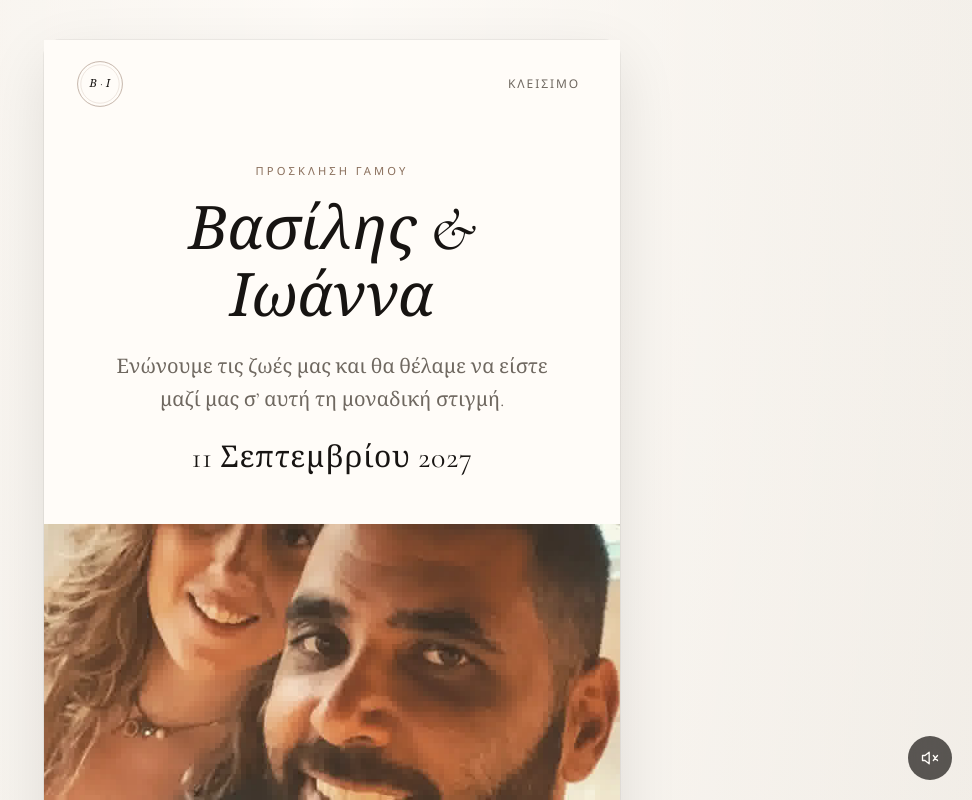
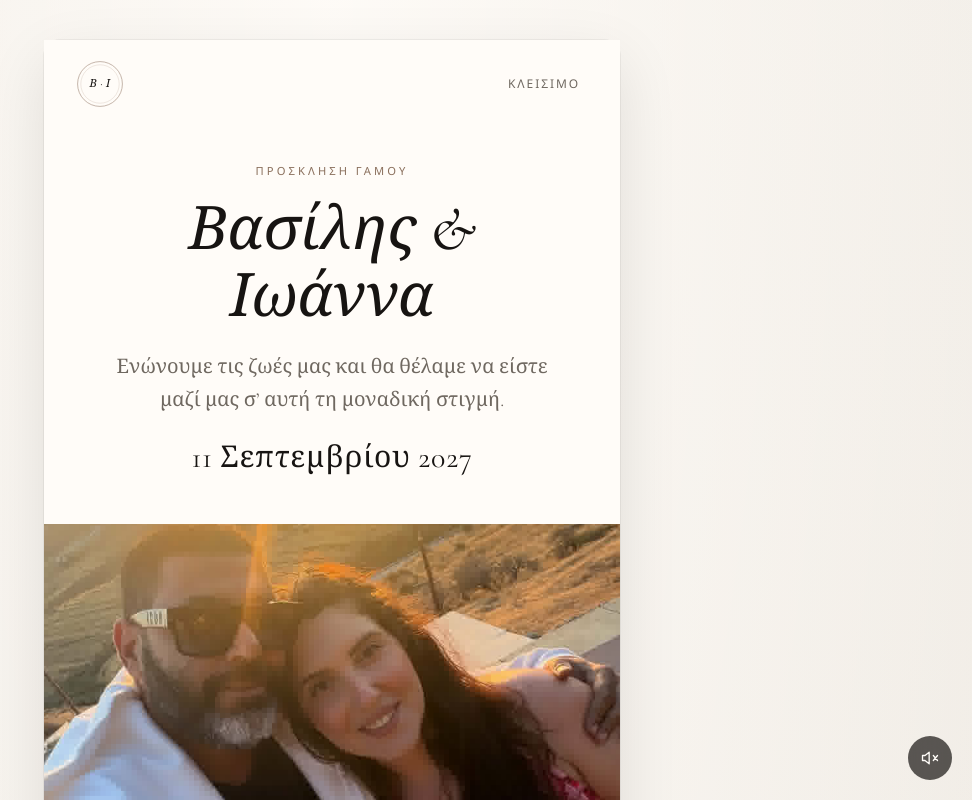
Before and after one commit to malmpertis/wedding-envelope, a Next.js app: page / in a window 1280 px wide. Both pictures are taken after a click on the button "Πατήστε για άνοιγμα". Shown: the top 800 px of the page, without its empty margins (308-1280 px from the left). Built offline with nearby package versions, Linux system fonts and the light colour scheme; no server answers.

Commit message:
Replace couple portrait with sunset selfie
Co-authored-by: mike.almpertis <mike.almpertis@gmail.com>

```diff
--- a/src/components/CouplePhoto.tsx
+++ b/src/components/CouplePhoto.tsx
@@ -65,11 +65,11 @@ export function CouplePhoto() {
           src="/couple.jpg"
           alt={wedding.namesJoined}
           width={1080}
-          height={1350}
+          height={1440}
           decoding="async"
           loading="eager"
           fetchPriority="high"
-          className="pointer-events-none absolute left-0 top-[-12%] h-[124%] w-full max-w-none object-cover object-[center_22%] will-change-transform"
+          className="pointer-events-none absolute left-0 top-[-12%] h-[124%] w-full max-w-none object-cover object-[center_40%] will-change-transform"
           style={{ transform: "translate3d(0, 0, 0) scale(1.22)" }}
         />
       </div>
```
Also changed, not shown: public/couple.jpg.
